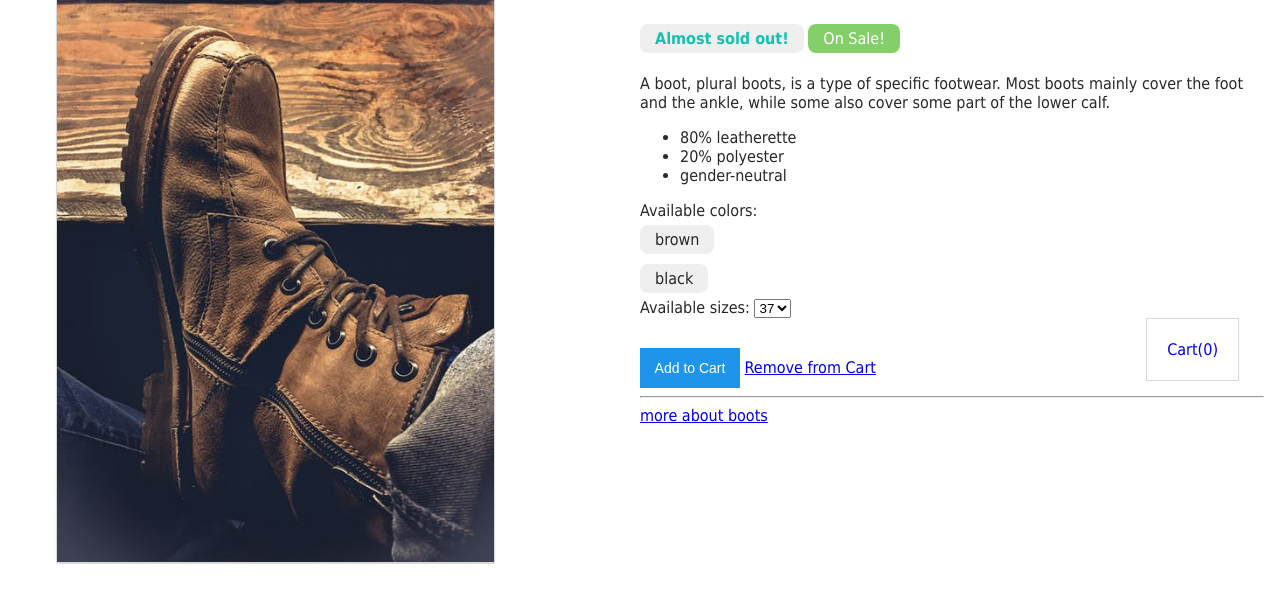
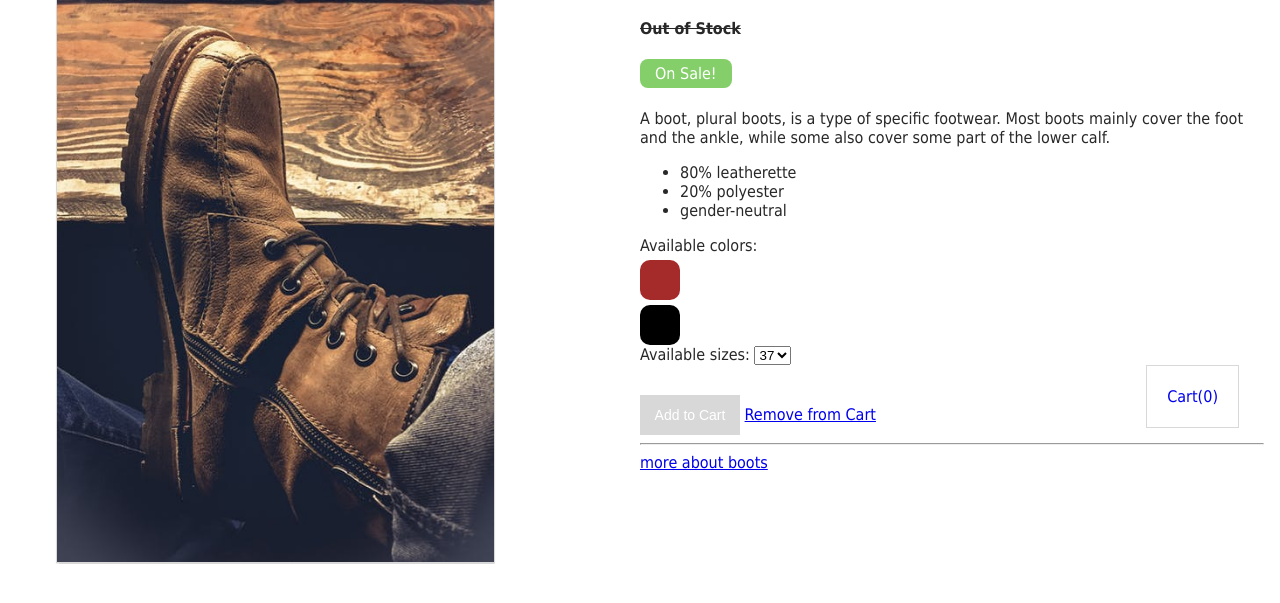
Before and after one commit to Shivelle/IntroToVue, a plain HTML site: page index.html in a window 1280 px wide. Shown: the part 163-766 px from the top of the page. Drawn offline with nearby package versions, Linux system fonts and the light colour scheme.

Commit message:
class style & binding

```diff
--- a/index.html
+++ b/index.html
@@ -25,7 +25,7 @@
           >
             <strong>Almost sold out!</strong>
           </p>
-          <p v-else class="inventory badge"><strong>Out of Stock</strong></p>
+          <p v-else :class="{ lineThrough: !inStock }"><strong>Out of Stock</strong></p>
           <span v-if="onSale" class="on-sale badge">On Sale!</span>
           <p class="desc">{{ description }}</p>
           <ul>
@@ -34,12 +34,10 @@
 
           <div>
             <span>Available colors:</span>
-            <div v-for="variant in variants" :key="variant.variantId">
-              <span
-                @mouseover="updateProduct(variant.variantImage)"
-                class="badge"
-                >{{ variant.variantColor }}</span
-              >
+            <div v-for="variant in variants" :key="variant.variantId"
+            class="color-box"
+            :style="{ backgroundColor: variant.variantColor }"
+            @mouseover="updateProduct(variant.variantImage)">
             </div>
           </div>
 
@@ -50,7 +48,10 @@
             </select>
           </div>
 
-          <button v-on:click="addToCart">Add to Cart</button>
+          <button v-on:click="addToCart"
+                  :disabled="!inStock"
+                  :class="{ disabledButton: !inStock }"
+                  >Add to Cart</button>
           <a href="#" v-on:click="removeFromCart">Remove from Cart</button>
           <div class="cart">
             <p>Cart({{cart}})</p>
--- a/main.js
+++ b/main.js
@@ -4,7 +4,8 @@ var app = new Vue({
     product: "Brown boots",
     image: "./assets/img/boots/boots1.jpeg",
     link: "https://en.wikipedia.org/wiki/Boot",
-    inventory: 8,
+    inventory: 0,
+    inStock: false,
     onSale: true,
     details: ["80% leatherette", "20% polyester", "gender-neutral"],
     variants: [
--- a/style.css
+++ b/style.css
@@ -33,6 +33,10 @@ body {
   color: white;
 }
 
+.lineThrough {
+  text-decoration: line-through;
+}
+
 img {
   border: 1px solid #d8d8d8;
   width: 70%;
@@ -54,6 +58,7 @@ img {
   width: 40px;
   height: 40px;
   margin-top: 5px;
+  border-radius: 10px;
 }
 
 .cart {
```
